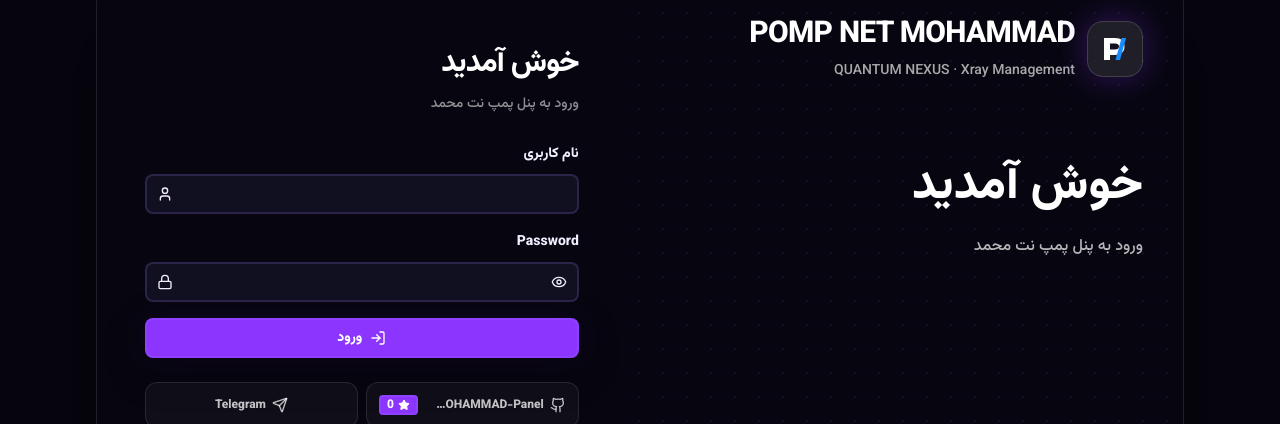
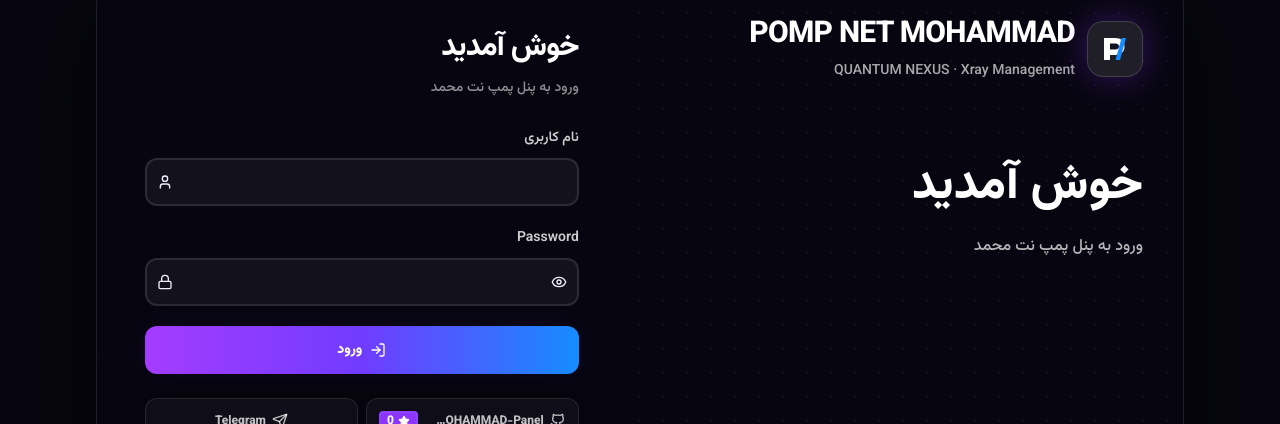
Before and after one commit to uxurx7rh7e7xr73uue73e8/-POMP-NET-MOHAMMAD-Panel-, a React (Vite) app in the folder apps/web/: page /login in a window 1280 px wide. Shown: the part 253-677 px from the top of the page. Built offline with nearby package versions, Linux system fonts and the light colour scheme; no server answers.

Commit message:
Polish POMP NET login form controls and CTA

```diff
--- a/apps/web/src/pages/login.tsx
+++ b/apps/web/src/pages/login.tsx
@@ -44,9 +44,9 @@ export default function LoginPage() {
 
   return (
     <AuthShell heading={t("welcomeBack")} sub={t("signInPanel")} highlights={highlights}>
-      <form onSubmit={submit} className="space-y-4" noValidate>
+      <form onSubmit={submit} className="pn-login-form space-y-5" noValidate>
         <div className="space-y-2">
-          <Label htmlFor="username">{t("username")}</Label>
+          <Label htmlFor="username" className="text-sm font-semibold text-white/80">{t("username")}</Label>
           <div className="relative">
             <User className="pointer-events-none absolute left-3 top-1/2 h-4 w-4 -translate-y-1/2 text-text/40" />
             <Input
@@ -54,12 +54,12 @@ export default function LoginPage() {
               value={username}
               onChange={(e) => setUsername(e.target.value)}
               autoComplete="username"
-              className="pl-9"
+              className="pn-auth-input h-12 rounded-xl border-white/10 bg-white/[.05] pl-10 text-white placeholder:text-white/30 focus-visible:ring-[#8b35ff]"
             />
           </div>
         </div>
         <div className="space-y-2">
-          <Label htmlFor="password">{t("password")}</Label>
+          <Label htmlFor="password" className="text-sm font-semibold text-white/80">{t("password")}</Label>
           <div className="relative">
             <Lock className="pointer-events-none absolute left-3 top-1/2 h-4 w-4 -translate-y-1/2 text-text/40" />
             <Input
@@ -68,7 +68,7 @@ export default function LoginPage() {
               value={password}
               onChange={(e) => setPassword(e.target.value)}
               autoComplete="current-password"
-              className="px-9"
+              className="pn-auth-input h-12 rounded-xl border-white/10 bg-white/[.05] px-10 text-white placeholder:text-white/30 focus-visible:ring-[#8b35ff]"
             />
             <button
               type="button"
@@ -81,7 +81,7 @@ export default function LoginPage() {
             </button>
           </div>
         </div>
-        <Button type="submit" className="w-full" disabled={loading}>
+        <Button type="submit" className="pn-login-submit h-12 w-full rounded-xl border-0 bg-gradient-to-l from-[#168cff] via-[#713cff] to-[#a43cff] font-bold text-white shadow-[0_10px_30px_rgba(113,60,255,.25)] transition hover:-translate-y-0.5 hover:shadow-[0_14px_36px_rgba(113,60,255,.38)]" disabled={loading}>
           <LogIn className="h-4 w-4" />
           {loading ? t("signingIn") : t("signIn")}
         </Button>
```
